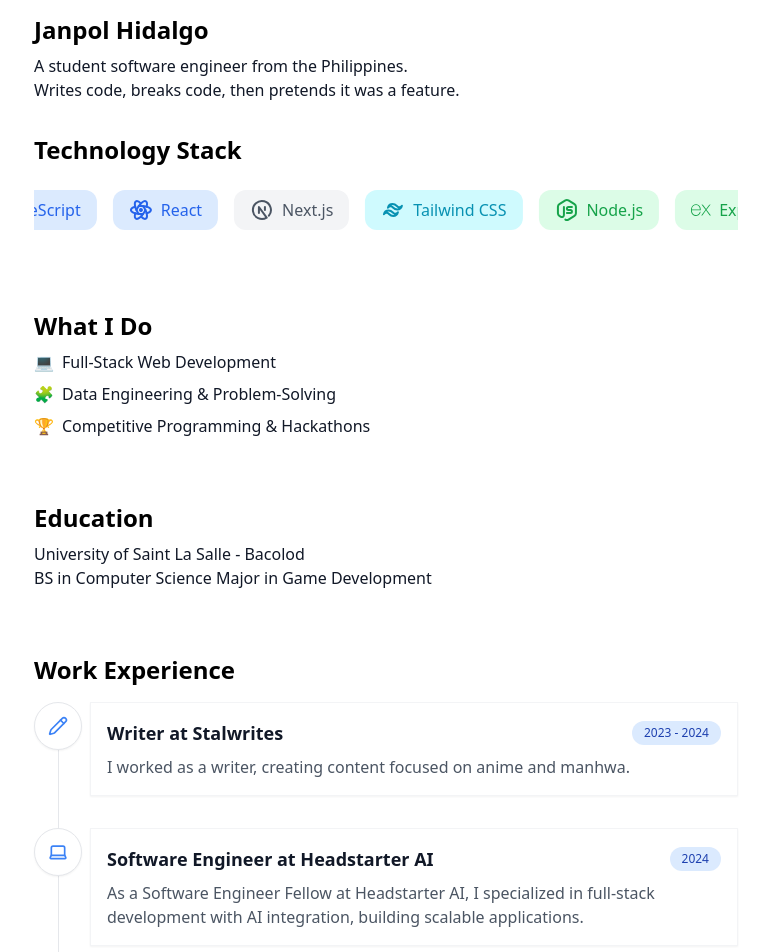
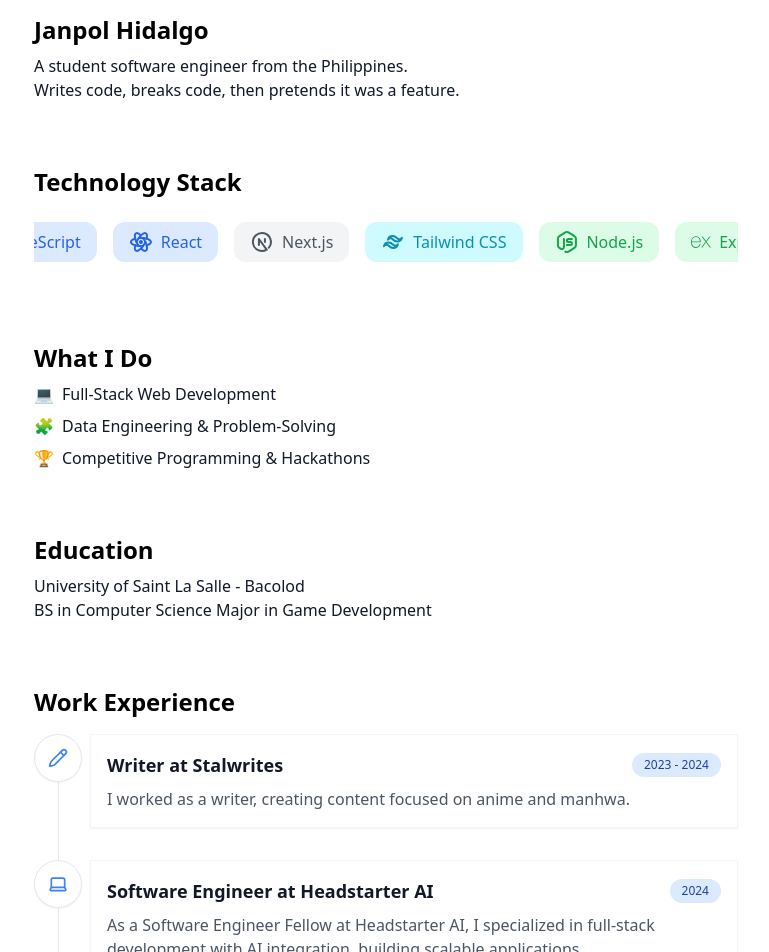
Before and after one commit to Polqt/portfolio, a Next.js app: page /about in a window 1280 px wide. Shown: the part 120-1072 px from the top of the page, without its empty margins (254-1023 px from the left). Built offline with nearby package versions, Linux system fonts and the light colour scheme.

Commit message:
chore: update spacing in AboutContent component for improved layout consistency

```diff
--- a/app/about/AboutContent.tsx
+++ b/app/about/AboutContent.tsx
@@ -17,7 +17,7 @@
         <Summary />
 
         {/* Tech Stack */}
-        <div className='mt-8 mb-8'>
+        <div className="mt-16 mb-16">
           <h3 className="text-black dark:text-white text-2xl font-semibold mb-2">
             Technology Stack
           </h3>
@@ -25,7 +25,7 @@
         </div>
 
         {/* What I Do */}
-        <div className='mt-8 mb-8'>
+        <div className="mb-16">
           <h3 className="text-black dark:text-white text-2xl font-semibold mb-2">
             What I Do
           </h3>
@@ -33,7 +33,7 @@
         </div>
 
         {/* Education */}
-        <div className='mt-8 mb-8'>
+        <div className="mb-16">
           <h3 className="text-black dark:text-white text-2xl font-semibold mb-2">
             Education
           </h3>
@@ -43,7 +43,7 @@
         </div>
 
         {/* Experience */}
-        <div className='mt-8'>
+        <div>
           <h3 className="text-black dark:text-white text-2xl font-semibold mb-4">
             Work Experience
           </h3>
```
